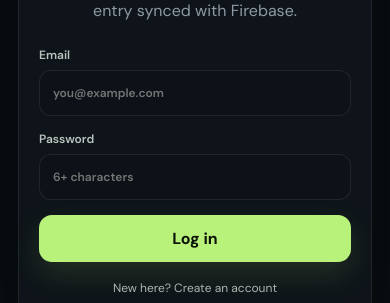
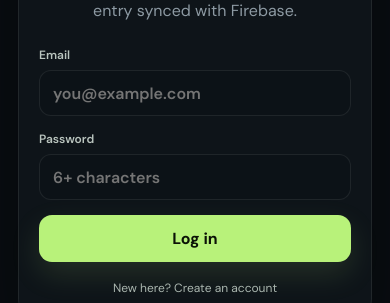
Before and after one commit to jayisback11/ctracker, a React (Vite) app: page / in a window 390 px wide. Shown: the part 363-666 px from the top of the page. Built offline with nearby package versions, Linux system fonts and the light colour scheme; no server answers.

Commit message:
added style

```diff
--- a/src/firebase.js
+++ b/src/firebase.js
@@ -1,6 +1,6 @@
-import { initializeApp } from 'firebase/app'
-import { getAuth } from 'firebase/auth'
-import { initializeFirestore } from 'firebase/firestore'
+import { initializeApp } from "firebase/app"
+import { getAuth } from "firebase/auth"
+import { getFirestore } from "firebase/firestore/lite"
 
 const firebaseConfig = {
   apiKey: import.meta.env.VITE_FIREBASE_API_KEY,
@@ -14,14 +14,4 @@ const firebaseConfig = {
 const app = initializeApp(firebaseConfig)
 
 export const auth = getAuth(app)
-
-/*
-  Force Firestore to use long polling.
-
-  This can fix Firestore requests that stay stuck on "Saving..."
-  because of certain browsers, extensions, antivirus software,
-  proxies, or network configurations.
-*/
-export const db = initializeFirestore(app, {
-  experimentalForceLongPolling: true,
-})
+export const db = getFirestore(app)
--- a/src/styles.css
+++ b/src/styles.css
@@ -197,3 +197,11 @@ input[type="date"], input[type="time"] { color-scheme: dark; }
   .weight-form .primary-btn, .weight-form-message { grid-column: auto; }
   .entry-right { gap: 2px; }
 }
+
+@media (max-width: 700px) {
+  input,
+  select,
+  textarea {
+    font-size: 16px !important;
+  }
+}
```
